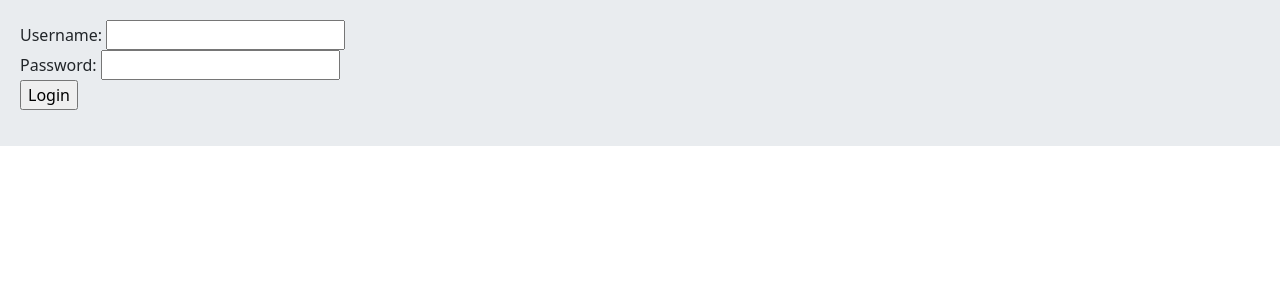
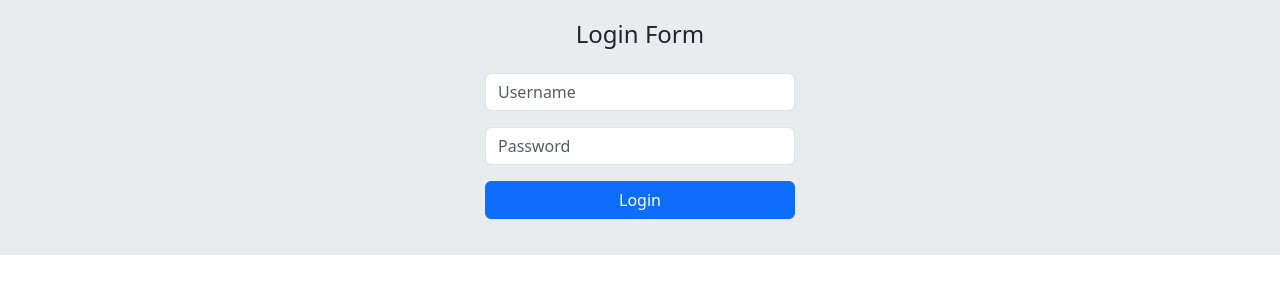
Before and after one commit to daryoushjamshidi8080/social-network, a Django app: page /account/login/ in a window 1280 px wide. Shown: the part 56-356 px from the top of the page. Run offline with Django 5.2, Linux system fonts and the light colour scheme.

Commit message:
comlpete style login page

```diff
--- a/project/account/forms.py
+++ b/project/account/forms.py
@@ -45,5 +45,7 @@ class UserRegistrationForm(forms.Form):
 
 class UserLoginForm(forms.Form):
 
-    username = forms.CharField()
-    password = forms.CharField()
+    username = forms.CharField(label='', widget=forms.TextInput(
+        attrs={'class': 'form-control', 'placeholder': 'Username'}))
+    password = forms.CharField(
+        label='', widget=forms.PasswordInput(attrs={'class': 'form-control', 'placeholder': 'Password'}))
--- a/project/account/templates/account/login.html
+++ b/project/account/templates/account/login.html
@@ -6,12 +6,22 @@
 
 
 {% block content %}
-    <div class="d-flex">
-        <form action="" method="post">
+    <div class="d-flex align-item-center justify-content-center">
+        <form action="" method="post" novalidate class="col-md-3">
             {% csrf_token %}
-            {{ form }}
 
-            <input type="submit" value="Login">
+            <h4 class="mb-4 text-center">Login Form</h4>
+
+            <div class="mb-3">
+                {{ form.username.label_tag }}
+                {{ form.username }}
+            </div>
+            <div class="mb-3">
+                {{ form.password.label_tag }}
+                {{ form.password }}
+            </div>
+
+            <input type="submit"  value="Login" class="btn btn-primary w-100">
         </form>
     </div>
 {% endblock %}
```
